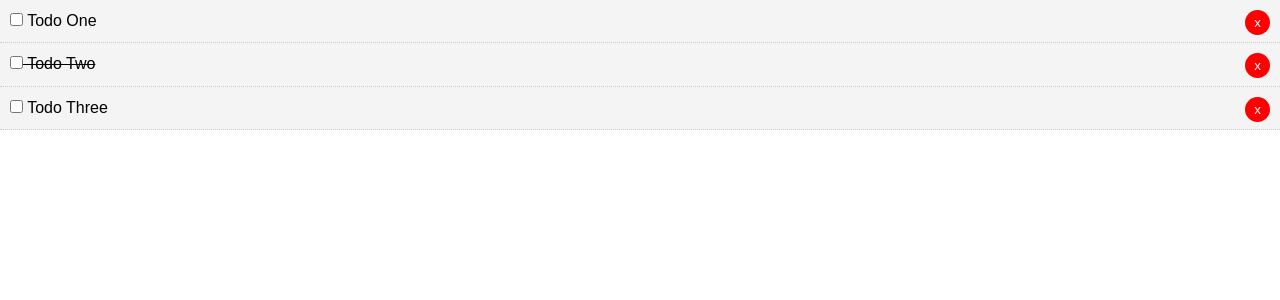
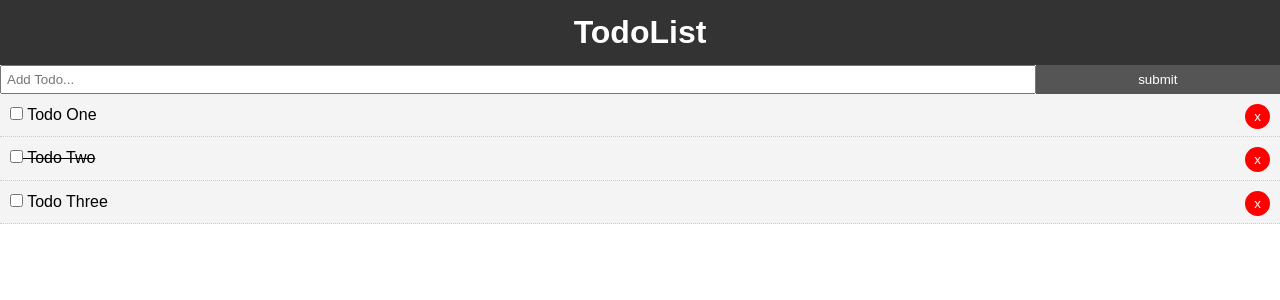
Before and after one commit to Charlesjv/TodoLIstUsingVueJS, a Vue app: page / in a window 1280 px wide. Shown: the top 300 px of the page. Built offline with nearby package versions, Linux system fonts and the light colour scheme.

Commit message:
Added Header and AddTodo components also styled buttons

```diff
--- a/package.json
+++ b/package.json
@@ -9,6 +9,7 @@
   },
   "dependencies": {
     "core-js": "^3.6.5",
+    "uuid": "^8.3.0",
     "vue": "^2.6.11"
   },
   "devDependencies": {
--- a/src/App.vue
+++ b/src/App.vue
@@ -1,15 +1,18 @@
 <template>
   <div id="app">
+    <Header />
+    <AddTodo />
     <Todos v-bind:todos="todos" v-on:del-todo="deleteTodo" />
   </div>
 </template>
 
 <script>
+import Header from "./components/layout/Header.vue";
 import Todos from "./components/Todos";
-
+import AddTodo from "./components/AddTodo.vue";
 export default {
   name: "app",
-  components: { Todos },
+  components: { Header, Todos, AddTodo },
   data() {
     return {
       todos: [
@@ -50,4 +53,15 @@
   font-family: Arial, Helvetica, sans-serif;
   line-height: 1.4;
 }
+.btn {
+  display: inline-block;
+  border: none;
+  background: #555;
+  color: #fff;
+  padding: 7px 20px;
+  cursor: pointer;
+}
+.btn:hover {
+  background: #666;
+}
 </style>
--- /dev/null
+++ b/src/components/AddTodo.vue
@@ -0,0 +1,46 @@
+<template>
+  <div>
+    <form @submit="addTodo">
+      <input
+        type="text"
+        v-model="title"
+        name="title"
+        placeholder="Add Todo..."
+      />
+      <input type="submit" value="submit" class="btn" />
+    </form>
+  </div>
+</template>
+
+<script>
+import uuid from "uuid";
+export default {
+  name: "AddTodo",
+  data() {
+    return {
+      title: "",
+    };
+  },
+  methods: {
+    addTodo() {
+      const newTodo = {
+        id: uuid.v4(),
+        title: this.title,
+        completed: false,
+      };
+    },
+  },
+};
+</script>
+<style scoped>
+form {
+  display: flex;
+}
+input[type="text"] {
+  flex: 10;
+  padding: 5px;
+}
+input[type="submit"] {
+  flex: 2;
+}
+</style>
--- /dev/null
+++ b/src/components/layout/Header.vue
@@ -0,0 +1,23 @@
+ <template>
+  <header class="header">
+    <h1>TodoList</h1>
+  </header>
+</template>
+<script>
+export default {
+  name: "Header",
+};
+</script>
+ <style scoped>
+.header {
+  background: #333;
+  color: #fff;
+  text-align: center;
+  padding: 10px;
+}
+.header a {
+  color: #fff;
+  padding-right: 5px;
+  text-decoration: none;
+}
+</style>
```
Also changed, not shown: 1 other file (tests, documents, lock files or other folders).
